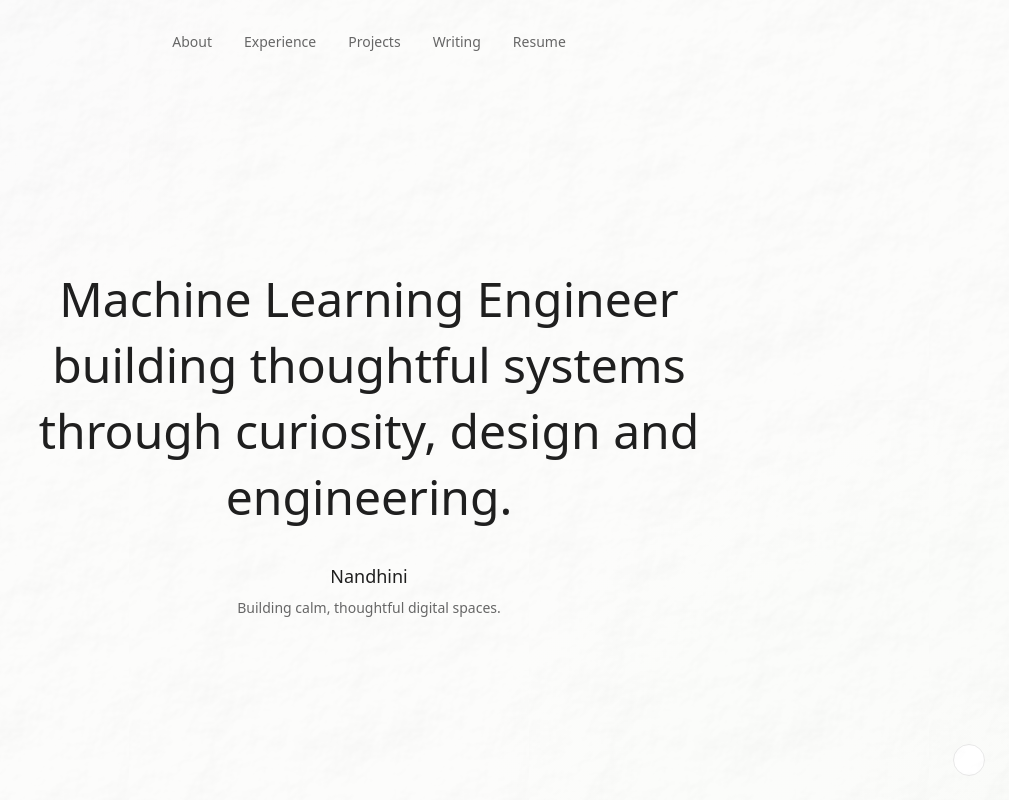
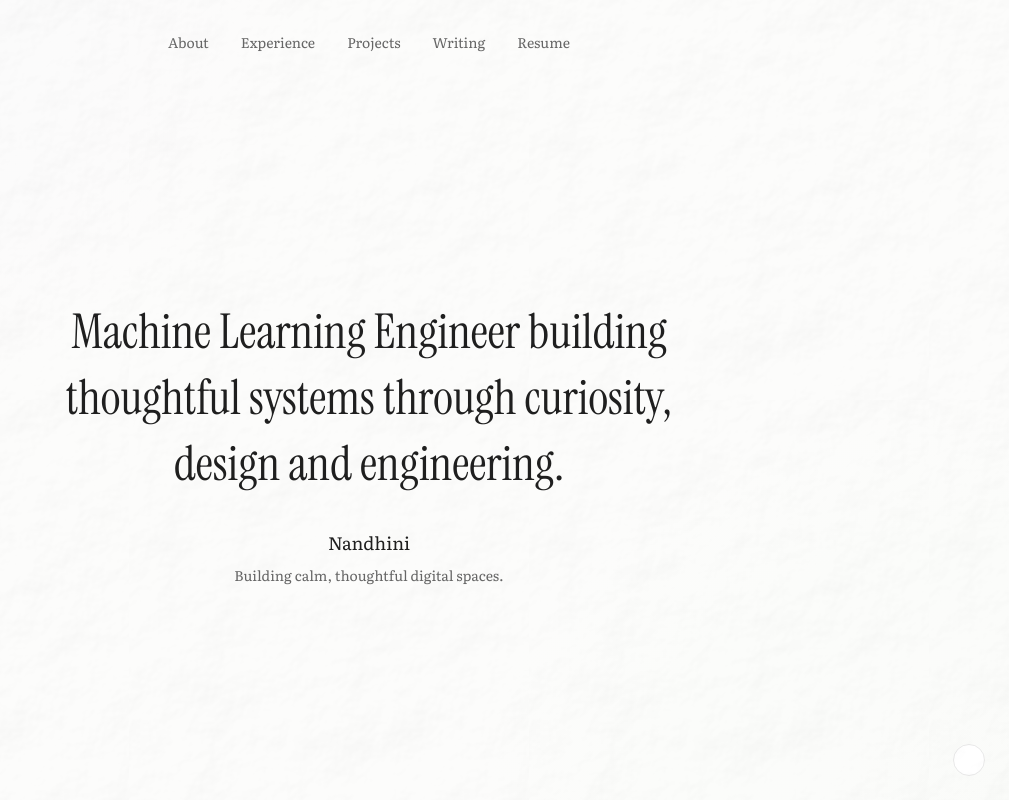
Before and after one commit to Nandhini25S/portfolio, a Next.js app: page / in a window 1280 px wide. Shown: the whole page, without its empty margins (271-1280 px from the left). Built offline with nearby package versions, Linux system fonts and the light colour scheme.

Commit message:
refactor: update font variable

```diff
--- a/components/layout/Navbar.tsx
+++ b/components/layout/Navbar.tsx
@@ -2,7 +2,7 @@ export default function Navbar() {
   const items = ["About", "Experience", "Projects", "Writing", "Resume"];
 
   return (
-    <nav className="w-full flex justify-center gap-8 py-8 font-[var(--font-literata)] text-sm text-[color:var(--text-secondary)]">
+    <nav className="w-full flex justify-center gap-8 py-8 font-[family-name:var(--font-literata)] text-sm text-[color:var(--text-secondary)]">
       {items.map((item) => (
         <span
           key={item}
--- a/components/layout/hero/HeroIntro.tsx
+++ b/components/layout/hero/HeroIntro.tsx
@@ -1,6 +1,6 @@
 export default function HeroIntro() {
   return (
-    <p className="font-[var(--font-literata)] text-sm mt-2 text-[color:var(--text-secondary)]">
+    <p className="font-[family-name:var(--font-literata)] text-sm mt-2 text-[color:var(--text-secondary)]">
       Building calm, thoughtful digital spaces.
     </p>
   );
--- a/components/layout/hero/HeroName.tsx
+++ b/components/layout/hero/HeroName.tsx
@@ -1,6 +1,6 @@
 export default function HeroName() {
   return (
-    <h1 className="font-[var(--font-literata)] text-lg mt-8 text-[color:var(--text-primary)]">
+    <h1 className="font-[family-name:var(--font-literata)] text-lg mt-8 text-[color:var(--text-primary)]">
       Nandhini
     </h1>
   );
--- a/components/layout/hero/HeroThought.tsx
+++ b/components/layout/hero/HeroThought.tsx
@@ -1,6 +1,6 @@
 export default function HeroThought() {
   return (
-    <p className="font-[var(--font-instrument-serif)] text-3xl md:text-5xl text-center max-w-2xl leading-snug text-[color:var(--text-primary)]">
+    <p className="font-[family-name:var(--font-instrument-serif)] text-3xl md:text-5xl text-center max-w-2xl leading-snug text-[color:var(--text-primary)]">
       Machine Learning Engineer building thoughtful systems through curiosity, design and engineering.
     </p>
   );
```
